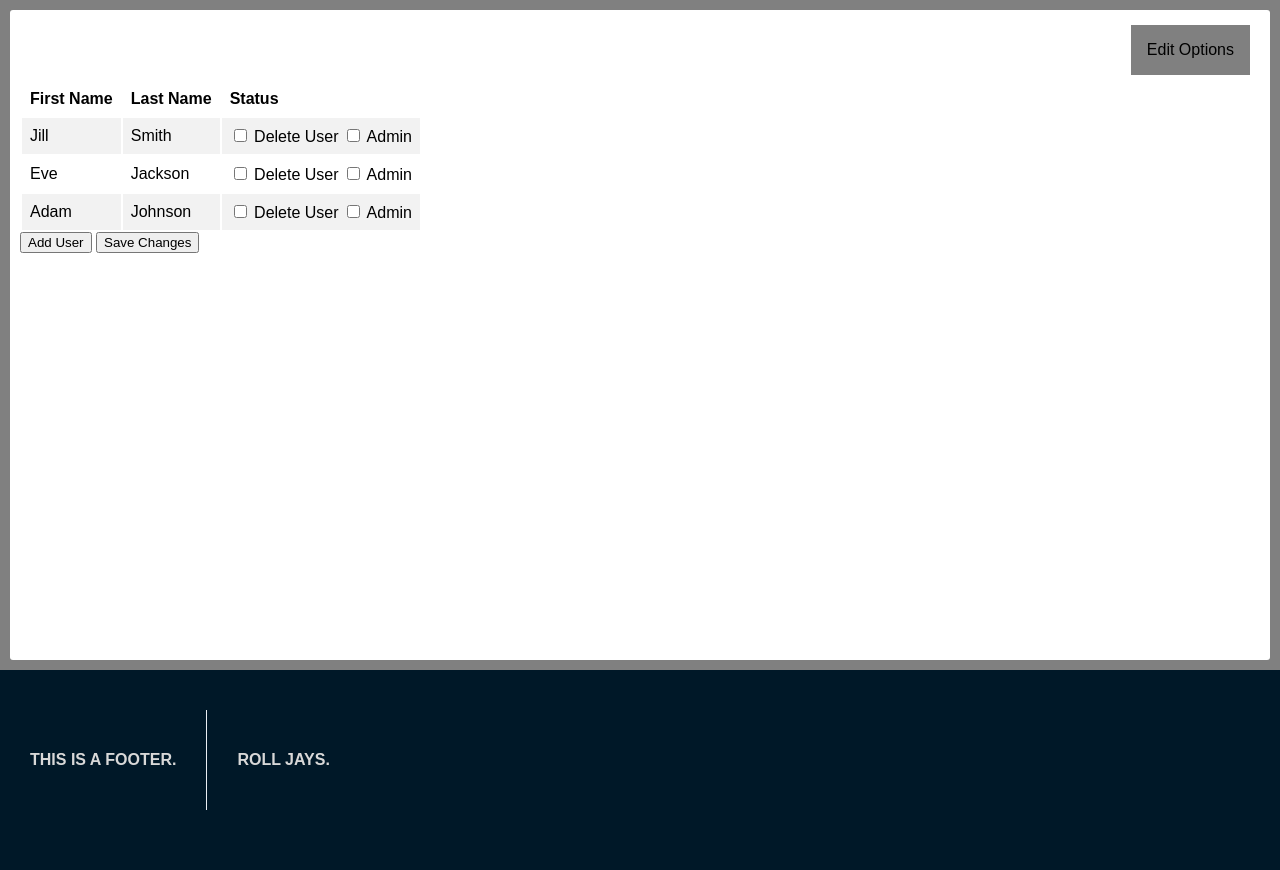
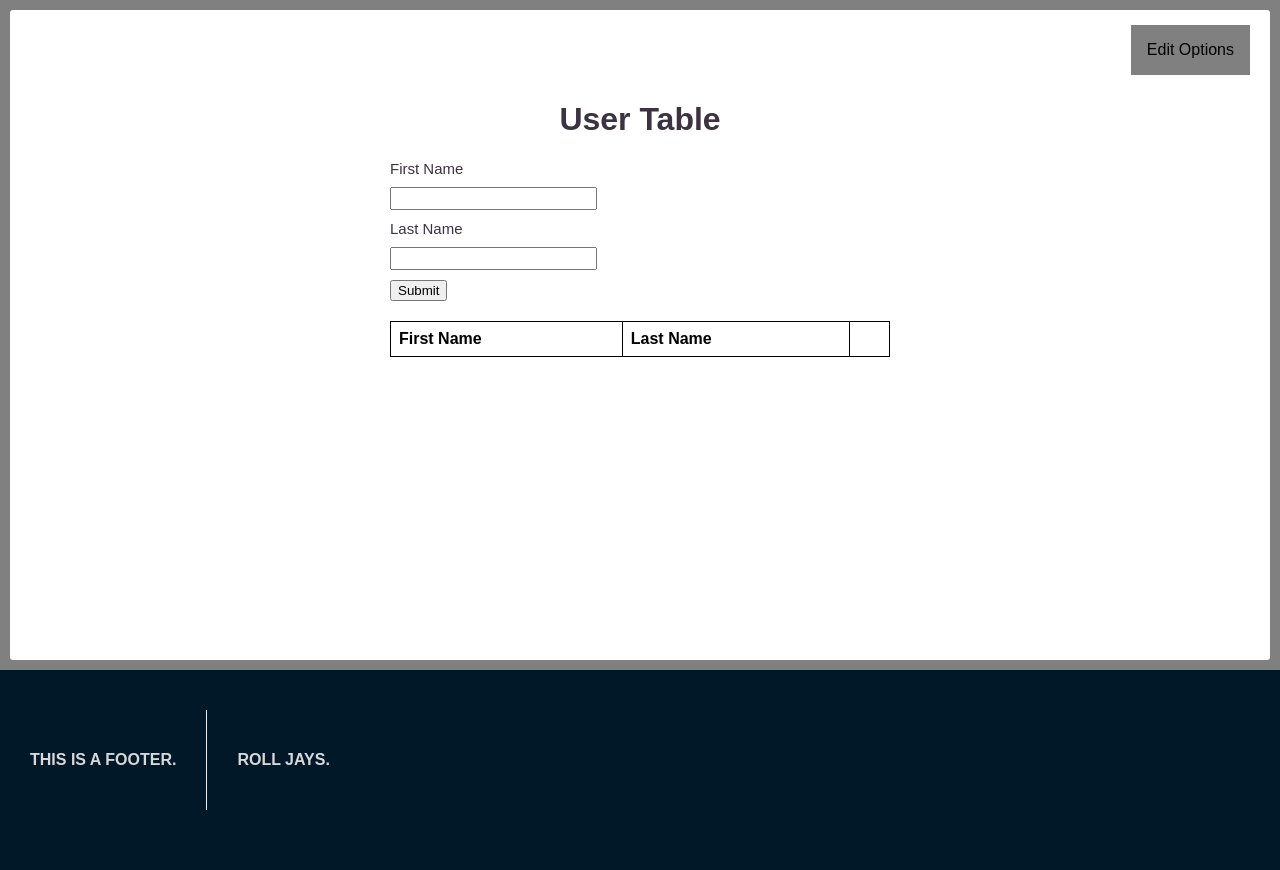
Before and after one commit to Nmans01/cs341-project, a PHP site: page /user.php in a window 1280 px wide. Shown: the part 134-1004 px from the top of the page. Run offline with PHP 8.4, Linux system fonts and the light colour scheme; the visitor is signed in with stand-in values (Sample User, id 1); lists and menus that the app fills with data are empty.

Commit message:
made a customizable user table, not completely finished

```diff
--- a/user.php
+++ b/user.php
@@ -1,5 +1,3 @@
-<?php //header("Location: stub.php");
-?>
 <html>
 
 <head>
@@ -14,64 +12,111 @@
   <?PHP
   require('header.php');
   ?>
+<link
+      href="https://fonts.googleapis.com/css2?family=Roboto:wght@100;400&display=swap"
+      rel="stylesheet"
+    />
 
+    <style>
+      body {
+        font-family: Arial, Helvetica, sans-serif;
+        margin: 0px;
+        background-color: gray;
+      }
+      h1 {
+        text-align: center;
+      }
+      table,
+      form {
+        width: 500px;
+        margin: 20px auto;
+      }
+      table {
+        border-collapse: collapse;
+        text-align: center;
+      }
+      table td,
+      table th {
+        border: solid 1px black;
+      }
+      label,
+      input {
+        display: block;
+        margin: 10px 0;
+        font-size: 15px;
+        font: bold;
+
+      }
+      button {
+        display: block;
+      }
+    </style>
+  </head>
   <main id="Main">
   <div class="flex-parent jc-center">
     <div class="dropDown">
     <button class="dropbtn2">Edit Options</button>
     <div class="dropdownLinks">
       <a href="Date">Data</a>
-      <a href="Form">Form edit</a>
     </div>
   </div>
 </div>
-
-
-
-<div style="overflow-x:auto;">
-  <table id = "UserTable">
+  <body>
+    <h1>User Table</h1>
+    <form>
+      <div class="input-row">
+        <label for="FirstName">First Name</label>
+        <input type="text" name="First Name" id="FirstName" />
+      </div>
+      <div class="input-row">
+        <label for="LastName">Last Name</label>
+        <input type="text" name="Last Name" id="LastName" />
+      </div>
+      <button>Submit</button>
+    </form>
+    <table>
+      <thead>
         <tr>
           <th>First Name</th>
           <th>Last Name</th>
-      <th>Status</th>
+          <th></th>
         </tr>
-    <tr>
-      <td>Jill</td>
-      <td>Smith</td>
-      <td>
-      <input type="checkbox" id="deletebtn" name="deletebtn">
-      <label for="deletebtn">Delete User</label>
-      <input type="checkbox" id="adminbtn" name="adminbtn">
-      <label for="deletebtn">Admin</label>
-      </td>
-    </tr>
-    <tr>
-      <td>Eve</td>
-      <td>Jackson</td>
-      <td>
-      <input type="checkbox" id="deletebtn" name="deletebtn">
-      <label for="deletebtn">Delete User</label>
-      <input type="checkbox" id="adminbtn" name="adminbtn">
-      <label for="deletebtn">Admin</label>
-      </td>
-    </tr>
-    <tr>
-      <td>Adam</td>
-      <td>Johnson</td>
-      <td>
-      <input type="checkbox" id="deletebtn" name="deletebtn">
-      <label for="deletebtn">Delete User</label>
-      <input type="checkbox" id="adminbtn" name="adminbtn">
-      <label for="deletebtn">Admin</label>
-      </td>
-    </tr>
+      </thead>
+      <tbody></tbody>
     </table>
-  <button id ="addUser">Add User</button>
-  <button id ="SaveChange">Save Changes</button>
-</div>
-</Main>
+    </main>
     <?PHP
     require('footer.php');
     ?>
+    <script>
+      const formEl = document.querySelector("form");
+      const tbodyEl = document.querySelector("tbody");
+      const tableEl = document.querySelector("table");
+      function onAddWebsite(e) {
+        e.preventDefault();
+        const LastName = document.getElementById("LastName").value;
+        const FirstName = document.getElementById("FirstName").value;
+        tbodyEl.innerHTML += `
+            <tr>
+                <td>${FirstName}</td>
+                <td>${LastName}</td>
+                <td><input type="checkbox" id="Admin" name="Admin" value="Admin"><label for="Admin">Admin</label><td>
+                <td><button class="deleteBtn">Delete</button></td>
+            </tr>
+        `;
+      }
+
+      function onDeleteRow(e) {
+        if (!e.target.classList.contains("deleteBtn")) {
+          return;
+        }
+
+        const btn = e.target;
+        btn.closest("tr").remove();
+      }
+
+      formEl.addEventListener("submit", onAddWebsite);
+      tableEl.addEventListener("click", onDeleteRow);
+    </script>
   </body>
 </html>
```
Lines whose indentation alone changed are shown as unchanged.
